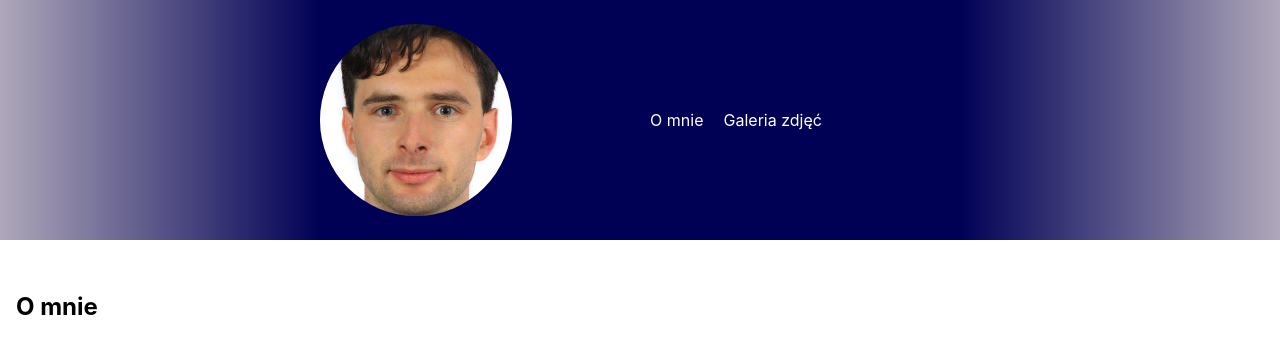
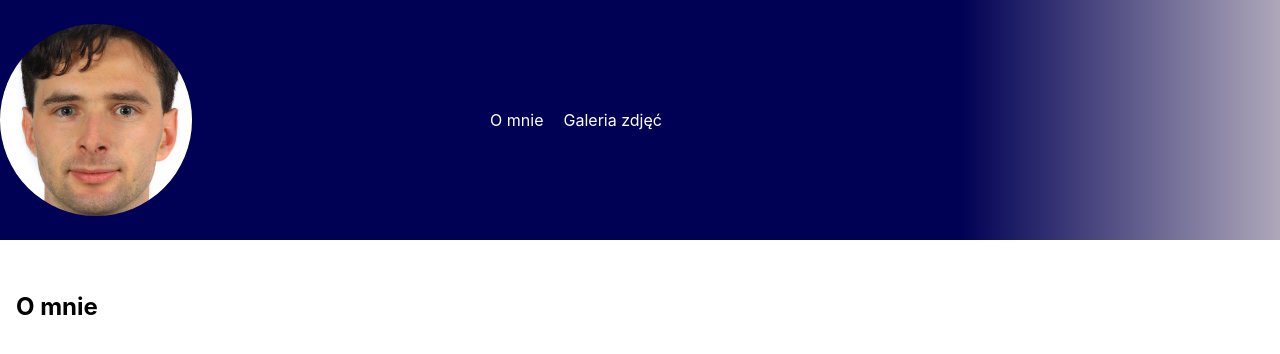
Before and after one commit to MaciejUberna/PhotoGallery, a React (Create React App) app: page / in a window 1280 px wide. Shown: the top 354 px of the page. Built offline with nearby package versions, Linux system fonts and the light colour scheme.

Commit message:
toolbar first tweaks

```diff
--- a/src/coponents-stateLess/Navigation/Toolbar/Toolbar.js
+++ b/src/coponents-stateLess/Navigation/Toolbar/Toolbar.js
@@ -10,9 +10,6 @@ const Toolbar = props => {
     return (
         <Auxiliary>
             <div className={classes.GeneralInfo}>
-                <div className={classes.GeneralInfo__headFiller}>
-
-                </div>
                 <div className={classes.GeneralInfo__photoContainer}>
                     <Photo/>
                 </div>
--- a/src/coponents-stateLess/Navigation/Toolbar/Toolbar.module.scss
+++ b/src/coponents-stateLess/Navigation/Toolbar/Toolbar.module.scss
@@ -29,7 +29,7 @@
         justify-content: flex-end;
         align-items: center;
         top: 0;
-        left: 25vw;
+        //left: 25vw;
         width: 15vw;
         height: 100%;
         background-color: $color-primary;
@@ -38,11 +38,11 @@
     &__menuContainer {
         position: absolute;
         display: flex;
-        justify-content: space-around;
+        justify-content: space-evenly;
         align-items: center;
         top: 0;
-        left: 40vw;
-        width: 35vw;
+        left: 15vw;
+        width: 60vw;
         height: 100%;
         color: $color-alert;
         background-color: $color-primary;
@@ -88,7 +88,7 @@
 
 @media (max-width: $max-width-intermediate-res) {
 
-    .GeneralInfo__infoContainer {
+    .GeneralInfo__menuContainer {
         top: 0;
         left: 50vw;
         width: 50vw;
@@ -126,11 +126,8 @@
         display: none;
     }
 
-    .GeneralInfo__infoContainer {
-        top: 20vh;
-        left: 0;
-        height: 20vh;
-        width: 100vw;
+    .GeneralInfo__menuContainer {
+        display: none;
     }
 
     .GeneralInfo__headFiller {
```
